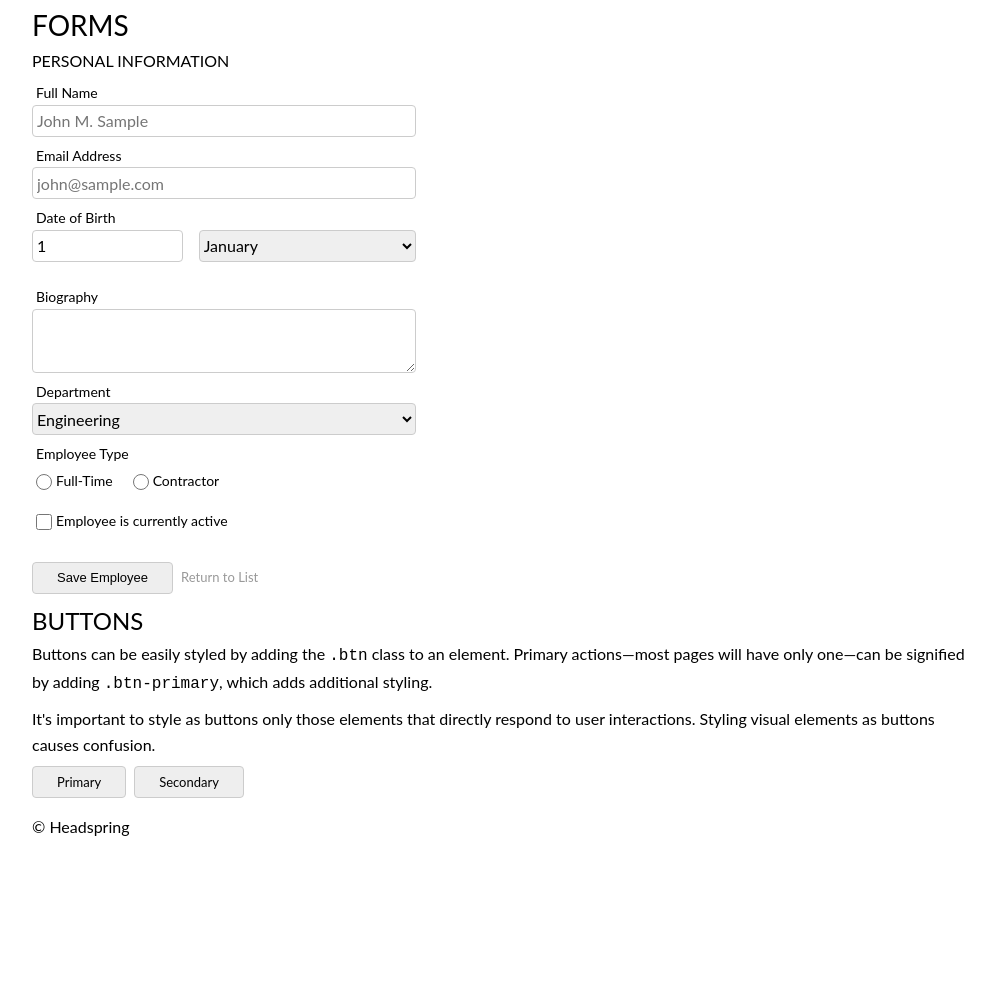
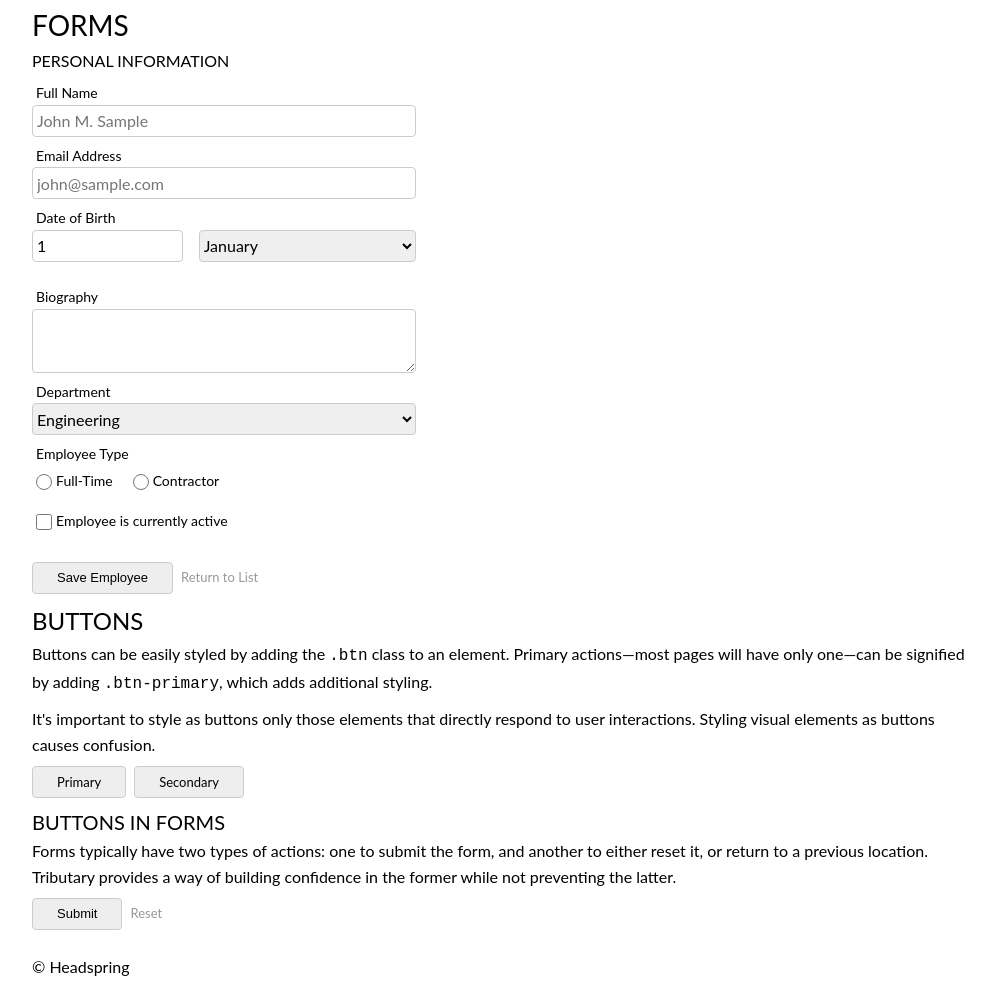
Before and after one commit to HeadspringLabs/Tributary, a plain HTML site: page index.html in a window 1280 px wide. Shown: the part 1866-2854 px from the top of the page, without its empty margins (144-1139 px from the left). Before the commit the page ends 2714 px from the top, so only its background shows below. Drawn offline with Linux system fonts and the light colour scheme.

Commit message:
explain button use in forms

```diff
--- a/index.html
+++ b/index.html
@@ -200,10 +200,18 @@
       <h3 id="forms-buttons">Buttons</h3>
       <p>Buttons can be easily styled by adding the <code>.btn</code> class to an element. Primary actions&mdash;most pages will have only one&mdash;can be signified by adding <code>.btn-primary</code>, which adds additional styling.</p>
       <p>It's important to style as buttons only those elements that directly respond to user interactions. Styling visual elements as buttons causes confusion.</p>
-      <p>
+      <p class="group">
          <a class="btn btn-primary">Primary</a>
          <a class="btn">Secondary</a>
       </p>
+      <h4>Buttons in Forms</h4>
+      <p>Forms typically have two types of actions: one to submit the form, and another to either reset it, or return to a previous location. Tributary provides a way of building confidence in the former while not preventing the latter.</p>
+      <form>
+         <p class="group">
+            <button class="btn btn-primary">Submit</button>
+            <a href="#">Reset</a>
+         </p>
+      </form>
    </section>
 
    <footer class="constrained group">
```
